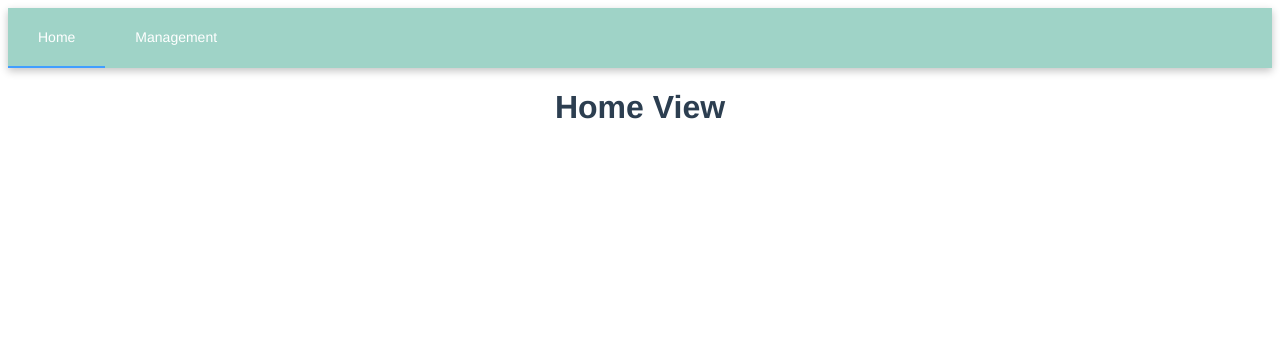
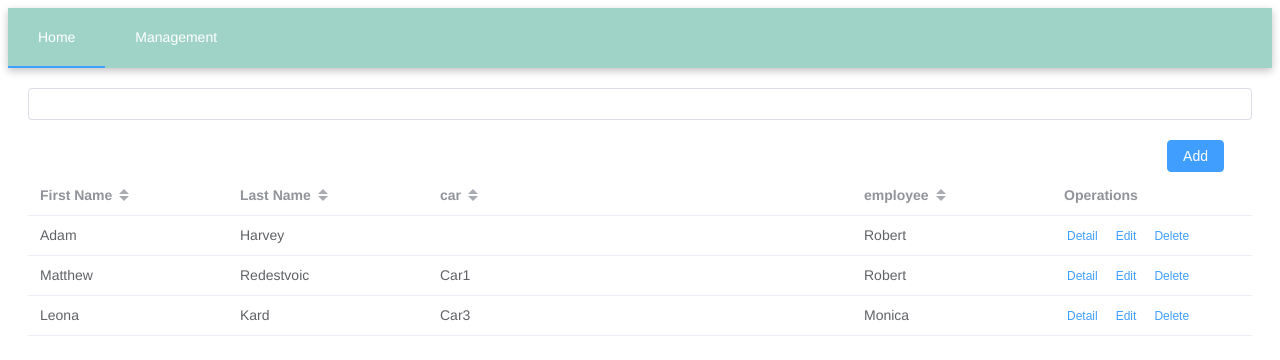
Before and after one commit to Kekto/Client-Management-App, a Vue app in the folder Vue/: page /#/ in a window 1280 px wide. Shown: the top 360 px of the page. Built offline with nearby package versions, Linux system fonts and the light colour scheme.

Commit message:
Vue:Table-basics

```diff
--- a/Vue/src/components/UpdateClientComp.vue
+++ b/Vue/src/components/UpdateClientComp.vue
@@ -1,7 +1,7 @@
 <template>
     <el-container>
         <!-- TEMPLATE FORM -->
-        <el-main class="main" style="max-width: 600px;">
+        <el-main style="max-width: 600px;">
             <el-form :model="formTemplate" label-position="left" label-width="120px" style="max-width: auto" :rules="rules" disabled>
                 <!-- NAMES -->
                 <el-form-item label="First Name" required>
@@ -62,7 +62,7 @@
             </el-button>
         </el-aside>
         <!-- ACTIVE FORM -->
-        <el-main class="main" style="max-width: 500px;">
+        <el-main style="max-width: 500px;">
             <el-form :model="form" ref="form" style="max-width: auto" :rules="rules">
                 <!-- NAMES -->
                 <el-form-item required prop="firstName">
@@ -119,7 +119,6 @@
             </el-form>
         </el-main>
     </el-container>
-
     <el-button type="primary" class="button" @click="submitForm('form')">Update Client</el-button>
 </template>
 
--- a/Vue/src/store/client.js
+++ b/Vue/src/store/client.js
@@ -2,8 +2,81 @@ import { defineStore } from "pinia";
 
 export const useClientStore = defineStore("client", {
 	state: () => {
-		return {};
+		return {
+			data: [
+				{
+					id: 1,
+					firstName: "Adam",
+					lastName: "Harvey",
+					birthDate: "1984-10-12",
+					phoneNumber: "612612763",
+					email: "adam@harvey.com",
+					car: "",
+					employee: {
+						id: 1,
+						firstName: "Robert",
+						lastName: "Krazuer",
+					},
+					expenses: [
+						{
+							itemName: "Bulbulator",
+							cost: 19.99,
+							quantity: 3,
+						},
+						{
+							itemName: "Dymiarka",
+							cost: 62.49,
+							quantity: 1,
+						},
+					],
+				},
+				{
+					id: 2,
+					firstName: "Matthew",
+					lastName: "Redestvoic",
+					birthDate: "1999-01-30",
+					phoneNumber: "754165153",
+					email: "matthew@redestvoic.com",
+					car: "Car1",
+					employee: {
+						id: 1,
+						firstName: "Robert",
+						lastName: "Krazuer",
+					},
+					expenses: [
+						{
+							itemName: "Dymiarka V.2",
+							cost: 199.99,
+							quantity: 1,
+						},
+					],
+				},
+				{
+					id: 3,
+					firstName: "Leona",
+					lastName: "Kard",
+					birthDate: "1979-05-15",
+					phoneNumber: "123321123",
+					email: "leona@kard.com",
+					car: "Car3",
+					employee: {
+						id: 2,
+						firstName: "Monica",
+						lastName: "Klin",
+					},
+					expenses: [],
+				},
+			],
+		};
 	},
-	actions: {},
-	getters: {},
+	actions: {
+		getClientByID(id) {
+			return this.data.find((x) => x.id == id);
+		},
+	},
+	getters: {
+		getClients() {
+			return this.data;
+		},
+	},
 });
--- a/Vue/src/views/HomeView.vue
+++ b/Vue/src/views/HomeView.vue
@@ -1,12 +1,73 @@
 <template>
-  <div class="home">
-    <h1>Home View</h1>
-  </div>
+  <el-container>
+    <el-main>
+      <div class="searchbar">
+        <el-input v-model="this.search"/>
+      </div>
+      <div class="button-add">
+        <el-button type="primary">
+          Add
+        </el-button>
+      </div>
+      <el-table :data="getClients" style="width: 100%" class="table">
+        <el-table-column fixed prop="firstName" label="First Name" width="200px" sortable/>
+        <el-table-column fixed prop="lastName" label="Last Name" width="200px" sortable/>
+        <el-table-column prop="car" label="car" width="auto" sortable/>
+        <el-table-column prop="employee.firstName" label="employee" width="200px" sortable/>
+        <el-table-column fixed="right" label="Operations" width="200px">
+          <template #default="props">
+            <el-button link type="primary" size="small" @click="clickDetails(props.row.id)">
+              Detail
+              </el-button>
+            <el-button link type="primary" size="small">
+              Edit
+            </el-button>
+            <el-button link type="primary" size="small">
+              Delete
+            </el-button>
+          </template>
+        </el-table-column>
+      </el-table>
+    </el-main>
+  </el-container>
 </template>
 
 <script>
-
+import { useClientStore } from '@/store/client';
 export default {
   name: 'HomeView',
+  setup(){
+    const clientStore = useClientStore();
+
+    return {clientStore}
+  },
+  computed:{
+    getClients(){
+      return this.clientStore.getClients
+    },
+  },
+  data() {
+    return {
+      search: ''
+    }
+  },
+  methods:{
+    clickDetails(id){
+      console.log(this.clientStore.getClientByID(id));
+    }
+  }
 }
 </script>
+
+<style scoped>
+.table{
+  display: flex;
+}
+.button-add{
+  display: flex;
+  justify-content: end;
+  margin: 4px;
+  margin-top: 20px;
+  margin-right: 28px;
+}
+</style>
```
